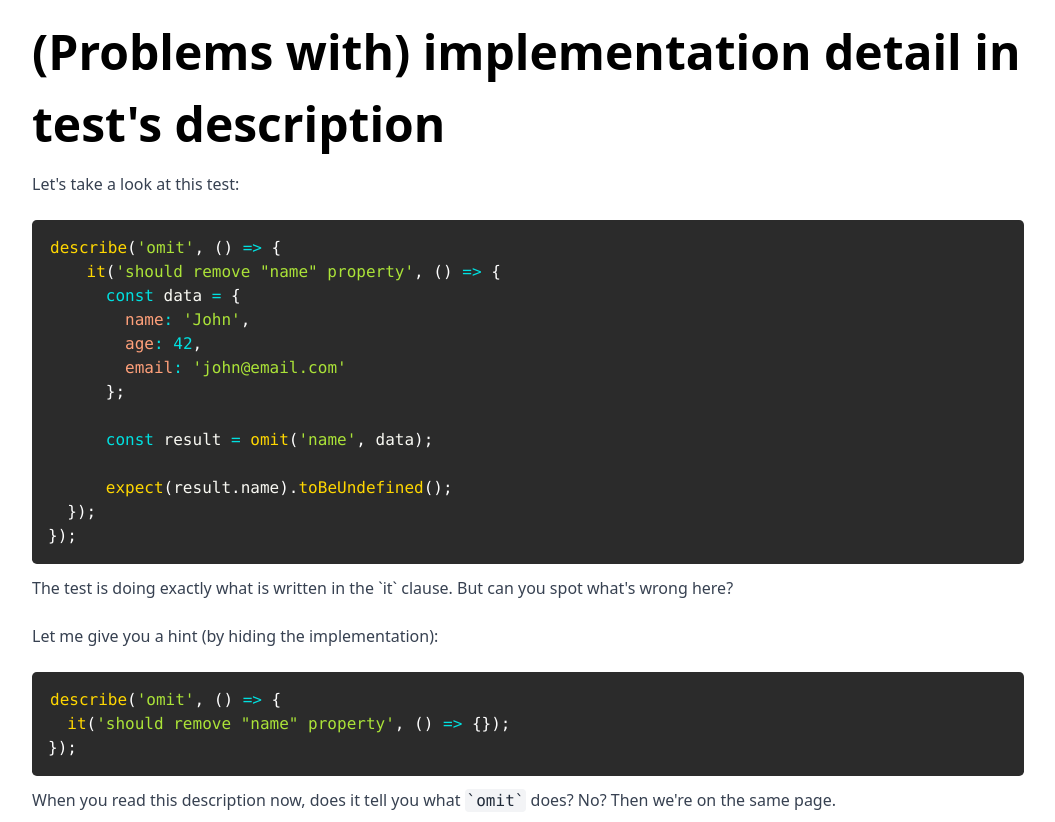
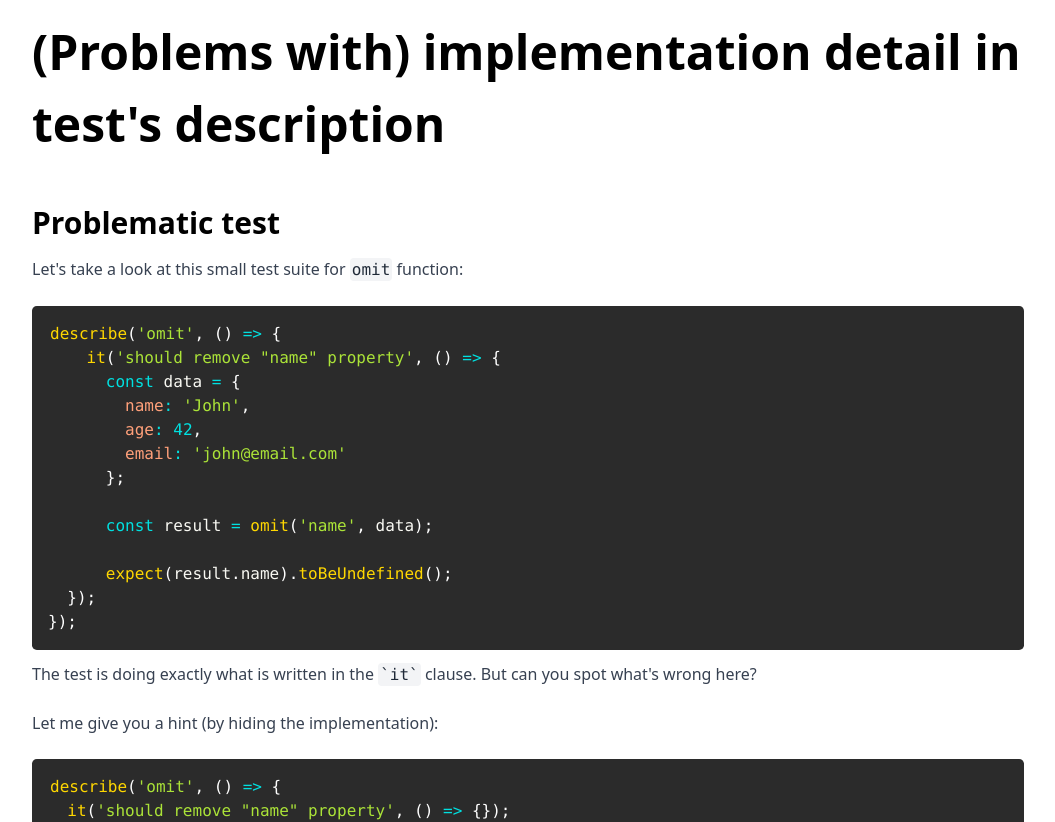
Before and after one commit to smolak/howtotest, a Next.js app: page /implementation-detail-in-tests-description in a window 1280 px wide. Shown: the top 822 px of the page, without its empty margins (112-1167 px from the left). Built offline with nearby package versions, Linux system fonts and the light colour scheme.

Commit message:
Split article to sections

```diff
--- a/pages/implementation-detail-in-tests-description.js
+++ b/pages/implementation-detail-in-tests-description.js
@@ -11,10 +11,14 @@ export default function ImplementationDetailInTestsDescription() {
 
       <main className="container mx-auto max-w-screen-lg p-4">
         <article>
-          <h1 className="text-5xl leading-normal font-black max-w-screen-lg">
+          <h1 className="text-5xl leading-normal font-black max-w-screen-lg mb-10">
             (Problems with) implementation detail in test's description
           </h1>
-          <p>Let's take a look at this test:</p>
+          <section>
+            <h3 className="text-3xl font-black leading-normal">Problematic test</h3>
+            <p>
+              Let's take a look at this small test suite for <code>omit</code> function:
+            </p>
             <Code>
               {`describe('omit', () => {
     it('should remove "name" property', () => {
@@ -30,7 +34,10 @@ export default function ImplementationDetailInTestsDescription() {
   });
 });`}
             </Code>
-          <p>The test is doing exactly what is written in the `it` clause. But can you spot what's wrong here?</p>
+            <p>
+              The test is doing exactly what is written in the <code>`it`</code> clause. But can you spot what's wrong
+              here?
+            </p>
             <p>Let me give you a hint (by hiding the implementation):</p>
             <Code>
               {`describe('omit', () => {
@@ -42,11 +49,16 @@ export default function ImplementationDetailInTestsDescription() {
               same page.
             </p>
             <p>Let's try fixing this test one step at a time.</p>
+          </section>
+
+          <section>
+            <h3 className="text-3xl font-black leading-normal">Applying solution</h3>
+
             <p>
               First of all <code>`name`</code> is an implementation detail and should only serve as an example in, well,
-            the implementation. Code examples can change, property that will be omited can change. What does not change
-            is the functionality, the unit under the test, the behaviour. Therefore what <strong>is</strong> happening,
-            is that <code>`omit`</code> removes given property from passed object.
+              the implementation. Code examples can change, property that will be omited can change. What does not
+              change is the functionality, the unit under the test, the behaviour. Therefore what <strong>is</strong>{' '}
+              happening, is that <code>`omit`</code> removes given property from passed object.
             </p>
             <p>Having established that, a better description would be:</p>
             <Code language="diff">
@@ -57,9 +69,9 @@ export default function ImplementationDetailInTestsDescription() {
             </Code>
             <p>Are we done now? I would say almost. Perhaps there's more.</p>
             <p>
-            If I were to leave the description like this (still, with implementation hidden), I would not expect `omit`
-            to return anything (as it does right now), but probably operate on the object itself-meaning, it would alter
-            the object by referencing to it.
+              If I were to leave the description like this (still, with implementation hidden), I would not expect
+              `omit` to return anything (as it does right now), but probably operate on the object itself-meaning, it
+              would alter the object by referencing to it.
             </p>
             <p>Let's fix that as well:</p>
             <Code language="diff">
@@ -92,8 +104,8 @@ export default function ImplementationDetailInTestsDescription() {
             </Code>
             <p>Hmm... something feels odd, doesn't it? Let's look at the assertion and the description:</p>
             <p>
-            <code>`should return a copy of the object`</code> and <code>`expect(data.name).toBeUndefined();`</code> - is
-            that (copy) checked anywhere? Nope? Let's fix it.
+              <code>`should return a copy of the object`</code> and <code>`expect(data.name).toBeUndefined();`</code> -
+              is that (copy) checked anywhere? Nope? Let's fix it.
             </p>
             <aside>
               <p>There are two ways you can approach this:</p>
@@ -106,10 +118,10 @@ export default function ImplementationDetailInTestsDescription() {
                 <li>I'd say both are, but I would go with another assertion only.</li>
                 <li>Why?</li>
                 <li>
-                Because this test is short and doesn't need to expliticlty (separate test) show that the returned object
-                is a copy, simple assertion in one test will be fine. Secondly, because it relates to the data being
-                returned. If, on the other hand, there were two, separate things going on as a result of some action,
-                then I would say go with two separate tests.
+                  Because this test is short and doesn't need to expliticlty (separate test) show that the returned
+                  object is a copy, simple assertion in one test will be fine. Secondly, because it relates to the data
+                  being returned. If, on the other hand, there were two, separate things going on as a result of some
+                  action, then I would say go with two separate tests.
                 </li>
               </ul>
               <p>
@@ -177,6 +189,8 @@ export default function ImplementationDetailInTestsDescription() {
                 would not help you eventually.
               </li>
             </ul>
+          </section>
+
           <section>
             <h3 className="text-3xl font-black leading-normal">Summarizing:</h3>
             <ol>
```
Lines whose indentation alone changed are shown as unchanged.
